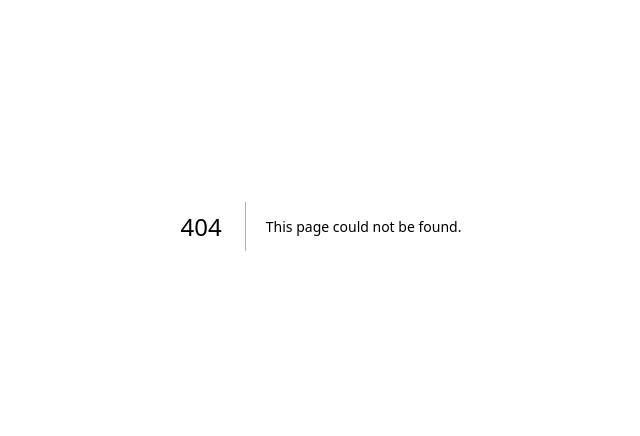
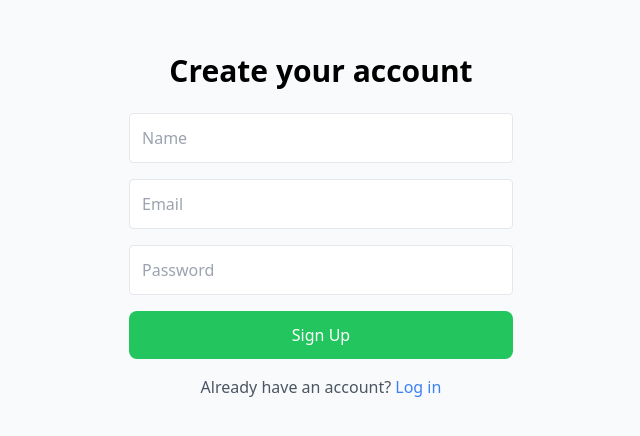
Before and after one commit to Amjad107/majnoon, a Next.js app: page /signup in a window 1280 px wide. Before the commit this address had no page. Shown: the part 174-610 px from the top of the page, without its empty margins (319-959 px from the left). Built offline with nearby package versions, Linux system fonts and the light colour scheme.

Commit message:
Add files via upload

```diff
--- /dev/null
+++ b/pages/builder.js
@@ -0,0 +1,60 @@
+import { useState, useEffect } from 'react';
+import { useRouter } from 'next/router';
+import { supabase } from '../lib/supabaseClient';
+import TopNav from '../components/TopNav';
+import Sidebar from '../components/Sidebar';
+import PreviewArea from '../components/PreviewArea';
+import Chatbox from '../components/Chatbox';
+import { fetchFakeResponse } from '../lib/fakeAiGenerator';
+import { fetchRealResponse } from '../lib/openaiClient';
+
+export default function Builder() {
+  const [blocks, setBlocks] = useState([]);
+  const [user, setUser] = useState(null);
+  const router = useRouter();
+
+  useEffect(() => {
+    const getUser = async () => {
+      const { data: { user } } = await supabase.auth.getUser();
+      if (!user) {
+        router.push('/login');
+      } else {
+        setUser(user);
+        // Optionally: load saved project from Supabase here
+      }
+    };
+    getUser();
+  }, [router]);
+
+  const handleSendPrompt = async (prompt) => {
+    if (!prompt.trim()) return;
+
+    let aiResponse;
+
+    try {
+      // Use real OpenAI API response
+      aiResponse = await fetchRealResponse(prompt);
+    } catch (error) {
+      // fallback to fake local response if OpenAI fails
+      aiResponse = fetchFakeResponse(prompt);
+    }
+
+    setBlocks((prev) => [...prev, ...aiResponse]);
+  };
+
+  const handleLogout = async () => {
+    await supabase.auth.signOut();
+    router.push('/');
+  };
+
+  return (
+    <div className="flex flex-col min-h-screen bg-gradient-to-br from-blue-100 to-pink-100 dark:from-gray-900 dark:to-gray-800">
+      <TopNav onLogout={handleLogout} />
+      <div className="flex flex-1 overflow-hidden">
+        <Sidebar blocks={blocks} />
+        <PreviewArea blocks={blocks} setBlocks={setBlocks} />
+      </div>
+      <Chatbox onSend={handleSendPrompt} />
+    </div>
+  );
+}
--- /dev/null
+++ b/pages/login.js
@@ -0,0 +1,56 @@
+import Link from 'next/link';
+import { useState } from 'react';
+import { supabase } from '../lib/supabaseClient';
+import { useRouter } from 'next/router';
+
+export default function Login() {
+  const [email, setEmail] = useState('');
+  const [password, setPassword] = useState('');
+  const [error, setError] = useState('');
+  const router = useRouter();
+
+  const handleLogin = async (e) => {
+    e.preventDefault();
+    const { error } = await supabase.auth.signInWithPassword({
+      email,
+      password,
+    });
+
+    if (error) {
+      setError(error.message);
+    } else {
+      router.push('/builder');
+    }
+  };
+
+  return (
+    <div className="flex flex-col items-center justify-center min-h-screen bg-gray-50 dark:bg-gray-900 p-6">
+      <h1 className="text-3xl font-bold mb-6">Log in to your account</h1>
+      <form onSubmit={handleLogin} className="flex flex-col space-y-4 w-full max-w-sm">
+        <input
+          type="email"
+          placeholder="Email"
+          value={email}
+          onChange={(e) => setEmail(e.target.value)}
+          className="p-3 rounded border dark:bg-gray-800 dark:text-white"
+          required
+        />
+        <input
+          type="password"
+          placeholder="Password"
+          value={password}
+          onChange={(e) => setPassword(e.target.value)}
+          className="p-3 rounded border dark:bg-gray-800 dark:text-white"
+          required
+        />
+        <button type="submit" className="p-3 bg-blue-500 text-white rounded-lg">
+          Log In
+        </button>
+      </form>
+      {error && <p className="text-red-500 mt-4">{error}</p>}
+      <p className="mt-4 text-gray-600 dark:text-gray-400">
+        Don’t have an account? <Link href="/signup" className="text-blue-500">Sign up</Link>
+      </p>
+    </div>
+  );
+}
--- /dev/null
+++ b/pages/signup.js
@@ -0,0 +1,70 @@
+import Link from 'next/link';
+import { useState } from 'react';
+import { supabase } from '../lib/supabaseClient';
+import { useRouter } from 'next/router';
+
+export default function Signup() {
+  const [email, setEmail] = useState('');
+  const [password, setPassword] = useState('');
+  const [name, setName] = useState('');
+  const [error, setError] = useState('');
+  const router = useRouter();
+
+  const handleSignup = async (e) => {
+    e.preventDefault();
+    const { data, error } = await supabase.auth.signUp({
+      email,
+      password,
+      options: {
+        data: {
+          name: name,
+        }
+      }
+    });
+
+    if (error) {
+      setError(error.message);
+    } else {
+      router.push('/builder');
+    }
+  };
+
+  return (
+    <div className="flex flex-col items-center justify-center min-h-screen bg-gray-50 dark:bg-gray-900 p-6">
+      <h1 className="text-3xl font-bold mb-6">Create your account</h1>
+      <form onSubmit={handleSignup} className="flex flex-col space-y-4 w-full max-w-sm">
+        <input
+          type="text"
+          placeholder="Name"
+          value={name}
+          onChange={(e) => setName(e.target.value)}
+          className="p-3 rounded border dark:bg-gray-800 dark:text-white"
+          required
+        />
+        <input
+          type="email"
+          placeholder="Email"
+          value={email}
+          onChange={(e) => setEmail(e.target.value)}
+          className="p-3 rounded border dark:bg-gray-800 dark:text-white"
+          required
+        />
+        <input
+          type="password"
+          placeholder="Password"
+          value={password}
+          onChange={(e) => setPassword(e.target.value)}
+          className="p-3 rounded border dark:bg-gray-800 dark:text-white"
+          required
+        />
+        <button type="submit" className="p-3 bg-green-500 text-white rounded-lg">
+          Sign Up
+        </button>
+      </form>
+      {error && <p className="text-red-500 mt-4">{error}</p>}
+      <p className="mt-4 text-gray-600 dark:text-gray-400">
+        Already have an account? <Link href="/login" className="text-blue-500">Log in</Link>
+      </p>
+    </div>
+  );
+}
```
